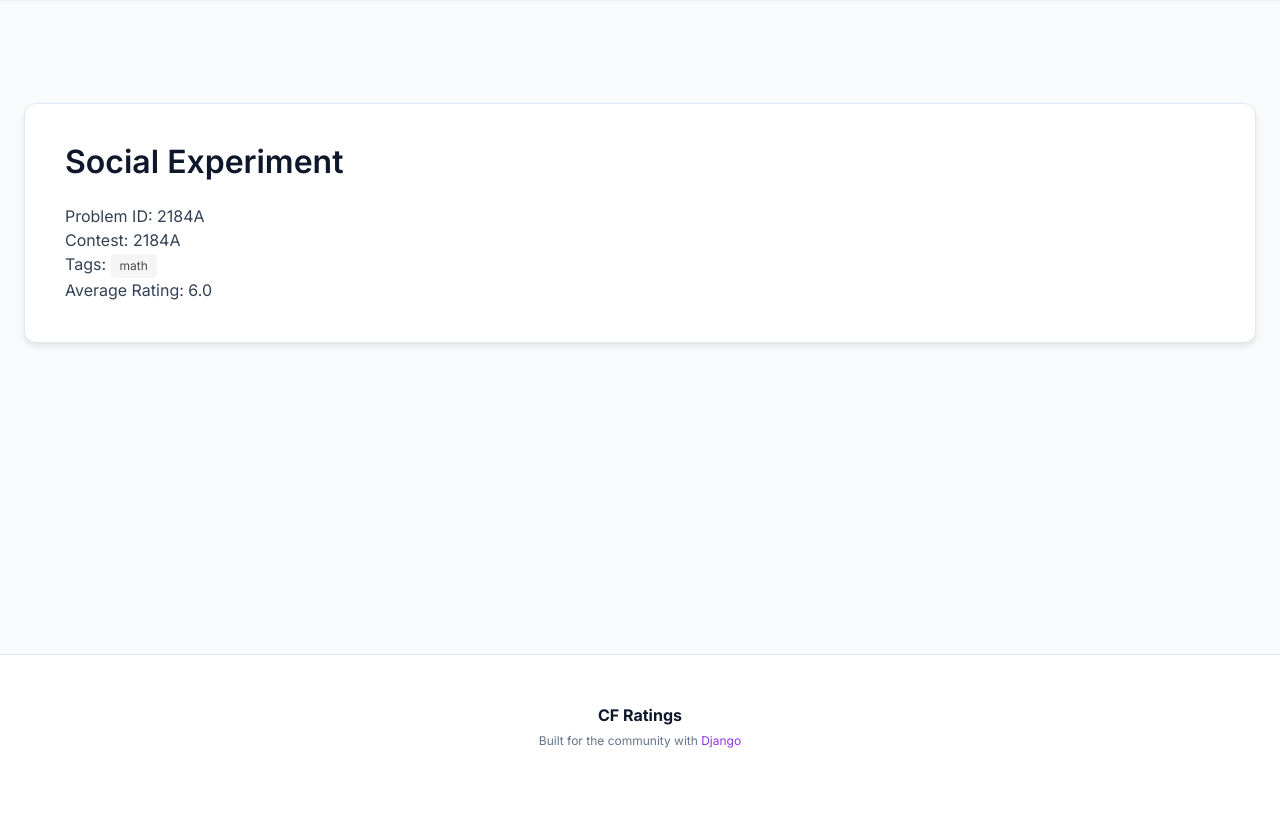
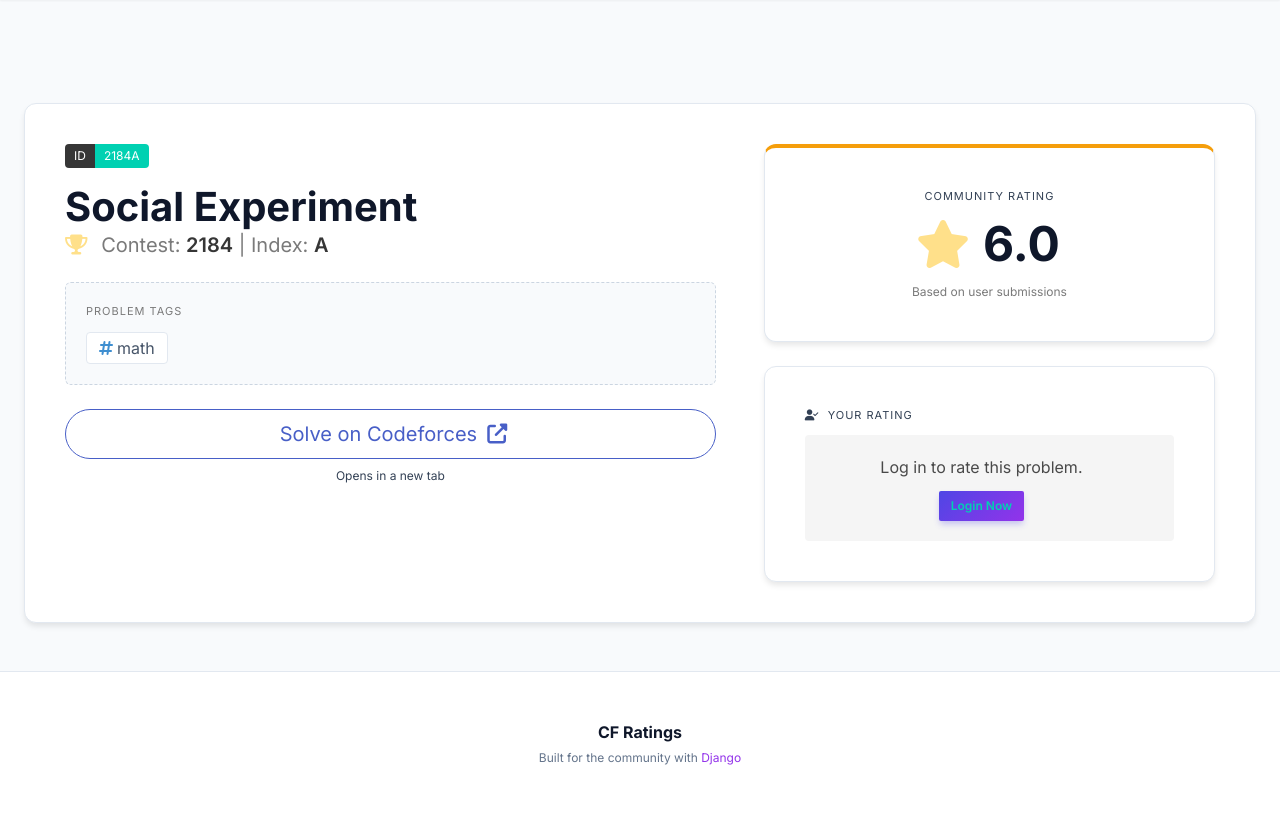
Before and after one commit to piyashbasak9/CODERATE, a Django app: a page that uses cf_ratings/templates/problem_detail.html in a window 1280 px wide. Shown: the part 53-869 px from the top of the page. Before the commit the page ends 801 px from the top, so only its background shows below. Run offline with Django 5.2, Linux system fonts and the light colour scheme; data comes from the database, SQL or seed files in the repository.

Commit message:
fixed bug in problem details

```diff
--- a/cf_ratings/templates/problem_detail.html
+++ b/cf_ratings/templates/problem_detail.html
@@ -1,17 +1,111 @@
 {% extends 'base.html' %}
+
 {% block content %}
-<h1 class="title">{{ problem.name }}</h1>
-<p>Problem ID: {{ problem.problem_id }}</p>
-<p>Contest: {{ problem.contest_id }}{{ problem.index }}</p>
-<p>Tags: {% for t in problem.tags.all %}<span class="tag">{{ t.name }}</span> {% endfor %}</p>
-<p>Average Rating: {{ problem.average_rating }}</p>
+<div class="columns is-variable is-6">
 
-{% if user.is_authenticated %}
-  <h2>Your Rating</h2>
-  <form method="post" action="{% url 'rate_problem' problem.problem_id %}">{% csrf_token %}
-    {{ rating_form.as_p }}
-    <button class="button is-primary">Save Rating</button>
-  </form>
-{% endif %}
+    <div class="column is-7">
 
+        <div class="mb-5">
+            <div class="tags has-addons mb-2">
+                <span class="tag is-dark">ID</span>
+                <span class="tag is-primary">{{ problem.problem_id }}</span>
+            </div>
+            <h1 class="title is-2 has-text-weight-bold" style="color: #0f172a;">
+                {{ problem.name }}
+            </h1>
+            <p class="subtitle is-5 has-text-grey">
+                <i class="fas fa-trophy mr-2 has-text-warning"></i>
+                Contest: <strong>{{ problem.contest_id }}</strong> | Index: <strong>{{ problem.index }}</strong>
+            </p>
+        </div>
+
+        <div class="box" style="border: 1px dashed #cbd5e1; box-shadow: none; background: #f8fafc;">
+            <p class="heading has-text-grey mb-3">Problem Tags</p>
+            <div class="tags are-medium">
+                {% for t in problem.tags.all %}
+                    <span class="tag is-white" style="border: 1px solid #e2e8f0; color: #475569;">
+                        <i class="fas fa-hashtag mr-1 has-text-info"></i> {{ t.name }}
+                    </span>
+                {% empty %}
+                    <span class="has-text-grey-light is-size-7">No tags available</span>
+                {% endfor %}
+            </div>
+        </div>
+
+        <div class="mt-5">
+            <a href="https://codeforces.com/problemset/problem/{{ problem.contest_id }}/{{ problem.index }}"
+               target="_blank"
+               rel="noopener noreferrer"
+               class="button is-link is-medium is-fullwidth is-outlined is-rounded">
+                <span>Solve on Codeforces</span>
+                <span class="icon is-small"><i class="fas fa-external-link-alt"></i></span>
+            </a>
+            <p class="help has-text-centered mt-2">Opens in a new tab</p>
+        </div>
+    </div>
+
+    <div class="column is-5">
+
+        <div class="card mb-5" style="border-top: 4px solid #f59e0b;"> <div class="card-content has-text-centered">
+                <p class="heading">Community Rating</p>
+                <div class="is-flex is-justify-content-center is-align-items-center my-3">
+                    <span class="icon is-large has-text-warning mr-2">
+                        <i class="fas fa-star fa-3x"></i>
+                    </span>
+                    <span class="title is-1 has-text-weight-bold ml-2">
+                        {{ problem.average_rating|floatformat:1 }}
+                    </span>
+                </div>
+                <p class="is-size-7 has-text-grey">Based on user submissions</p>
+            </div>
+        </div>
+
+        <div class="card">
+            <div class="card-content">
+                <p class="heading mb-3">
+                    <i class="fas fa-user-check mr-1"></i> Your Rating
+                </p>
+
+                {% if user.is_authenticated %}
+                    <form method="post" action="{% url 'rate_problem' problem.problem_id %}">
+                        {% csrf_token %}
+
+                        <div class="field">
+                            <label class="label is-small has-text-grey">How difficult was this?</label>
+                            <div class="control has-icons-left">
+                                <div class="select is-fullwidth is-rounded">
+                                    <select name="value">
+                                        <option value="" disabled selected>Select a score (1-10)</option>
+                                        {% for i in "123456789"|make_list %} <option value="{{ forloop.counter }}">{{ forloop.counter }} - Easy</option>
+                                        {% endfor %}
+                                        <option value="10">10 - Hardest</option>
+                                    </select>
+                                </div>
+                                <span class="icon is-left">
+                                    <i class="fas fa-sliders-h"></i>
+                                </span>
+                            </div>
+                            <p class="help">1 = Very Easy, 10 = Impossible</p>
+                        </div>
+
+                        <div class="field mt-4">
+                            <button class="button is-primary is-fullwidth is-rounded shadow-button">
+                                <span class="icon"><i class="fas fa-check"></i></span>
+                                <span>Save My Rating</span>
+                            </button>
+                        </div>
+                    </form>
+                {% else %}
+                    <div class="notification is-light has-text-centered">
+                        <p class="mb-3">Log in to rate this problem.</p>
+                        <a href="{% url 'login' %}?next={{ request.path }}" class="button is-small is-primary is-outlined">
+                            Login Now
+                        </a>
+                    </div>
+                {% endif %}
+            </div>
+        </div>
+
+    </div>
+</div>
 {% endblock %}
```
